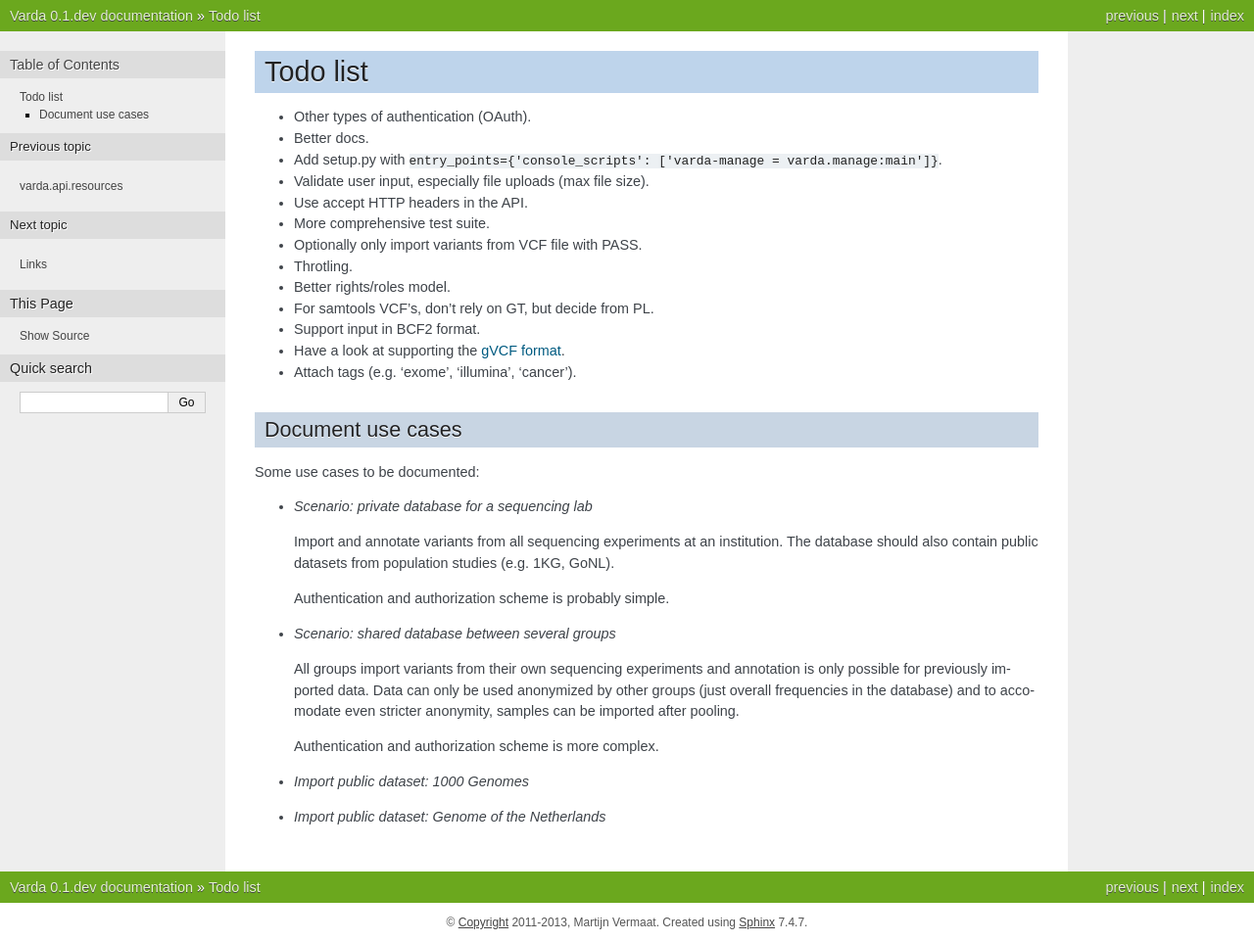
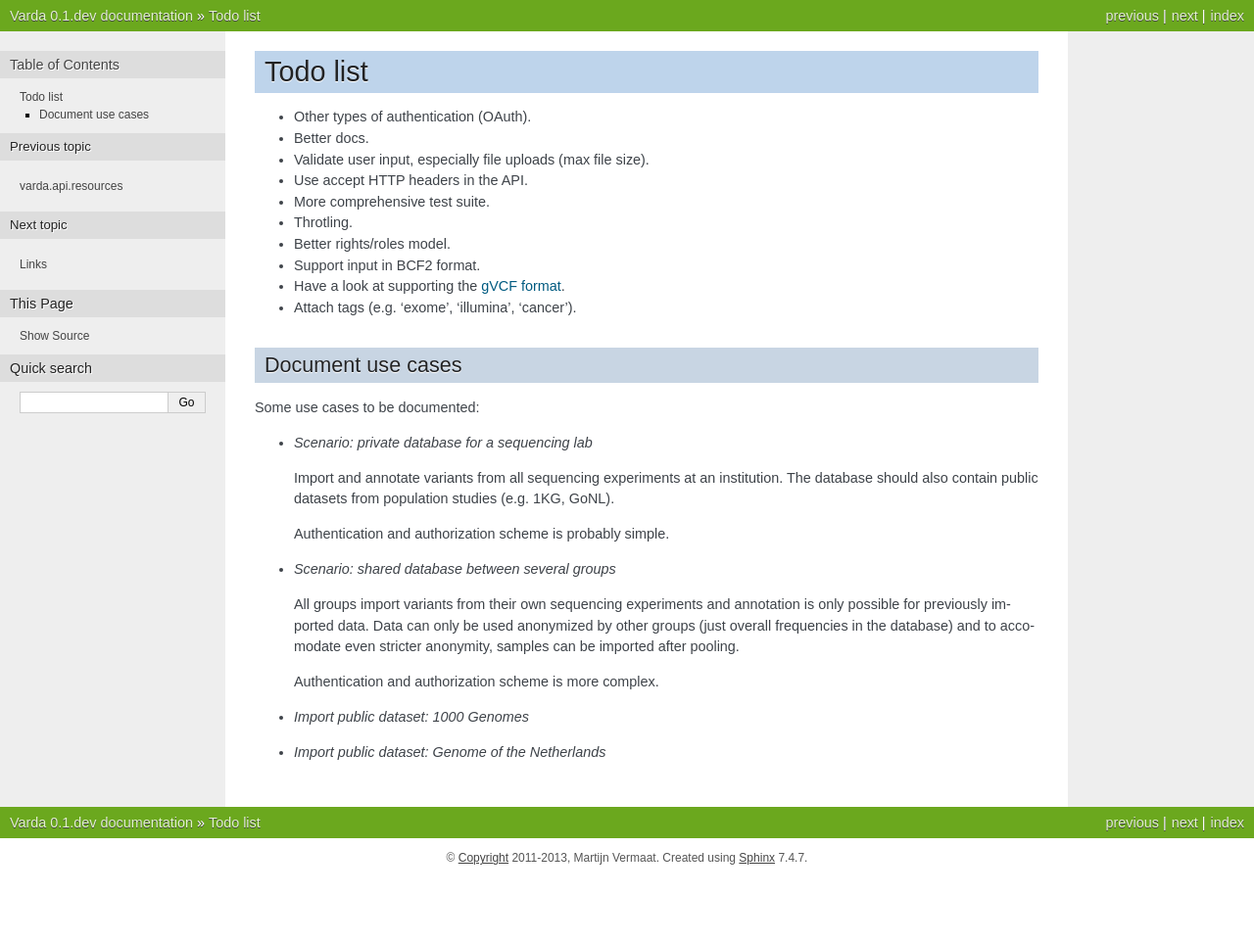
Before and after one commit to varda/varda, a Sphinx documentation site: the page built from doc/todo.rst, in a window 1280 px wide. Shown: the whole page at 98% size. Built offline with Sphinx 7.4.7, drawn with Linux system fonts in a browser that asks for light colours; pages that are not in the unit, such as notebooks, are missing from menus; after the commit the page ends 900 px from its top, so only the background shows below that.

Commit message:
Remove todo notes

```diff
--- a/doc/todo.rst
+++ b/doc/todo.rst
@@ -3,14 +3,11 @@ Todo list
 
 * Other types of authentication (OAuth).
 * Better docs.
-* Add setup.py with ``entry_points={'console_scripts': ['varda-manage = varda.manage:main']}``.
 * Validate user input, especially file uploads (max file size).
 * Use accept HTTP headers in the API.
 * More comprehensive test suite.
-* Optionally only import variants from VCF file with PASS.
 * Throtling.
 * Better rights/roles model.
-* For samtools VCF's, don't rely on GT, but decide from PL.
 * Support input in BCF2 format.
 * Have a look at supporting the `gVCF format <https://sites.google.com/site/gvcftools/)>`_.
 * Attach tags (e.g. 'exome', 'illumina', 'cancer').
```
